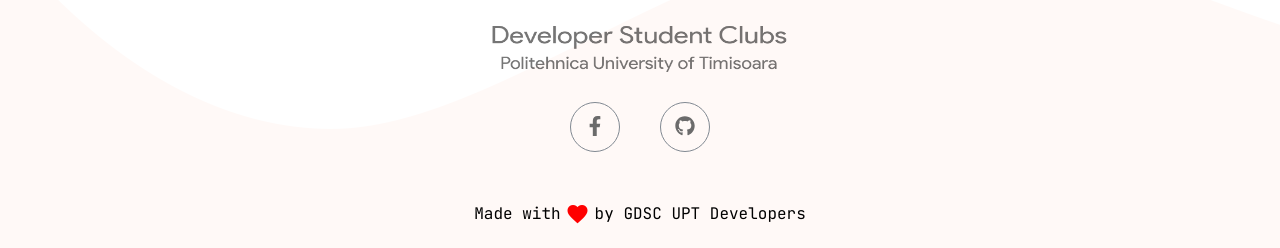
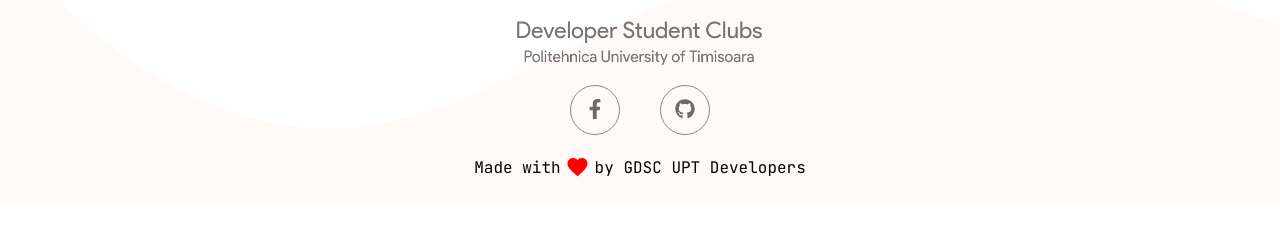
Before and after one commit to gdsc-upt/gdsc-web-frontend, an Angular app: page / in a window 1280 px wide. Shown: the part 3400-3648 px from the top of the page. After the commit the page ends 3604 px from the top, so only its background shows below. Built offline with nearby package versions, Linux system fonts and the light colour scheme; no server answers.

Commit message:
Fixed some bugs

```diff
--- a/src/app/shared/components/footer/footer.component.scss
+++ b/src/app/shared/components/footer/footer.component.scss
@@ -7,11 +7,12 @@
 }
 
 .icons {
-  width: 180px;
-  padding: 30px 0 50px;
+  padding: 20px 0;
   box-sizing: border-box;
   display: flex;
+  flex-direction: row;
   align-items: center;
+  align-content: center;
 }
 
 img {
@@ -53,8 +54,8 @@
 
 .logo {
   margin-top: 20px;
-  height: 120px;
-  width: 300px;
+  width: 250px;
+  height: auto;
 }
 
 .icon {
@@ -88,8 +89,8 @@
 
 @media screen and (max-width: 500px) {
   .logo {
-    height: 80px;
     width: 200px;
+    height: auto;
   }
 
   .icons {
```
